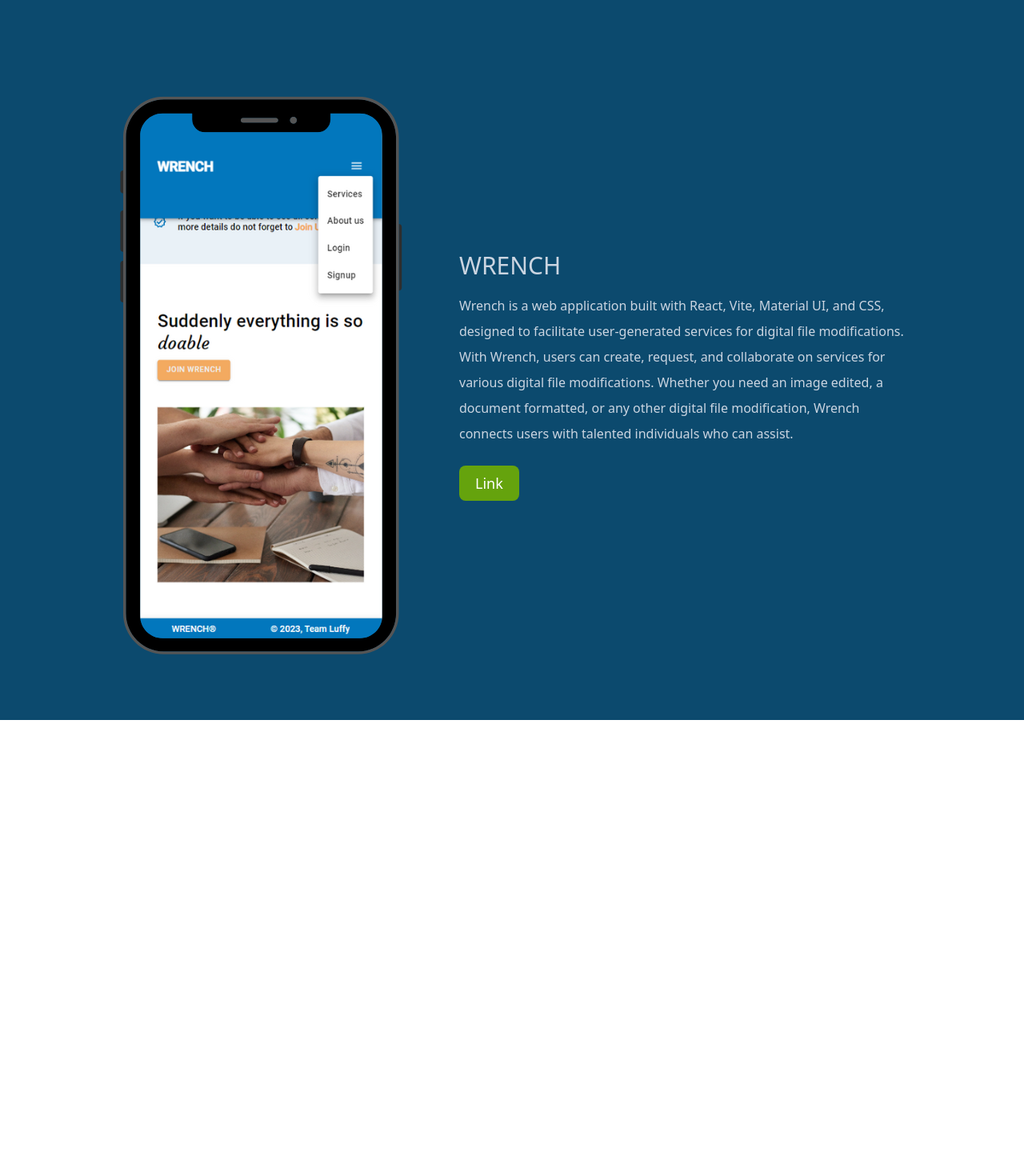
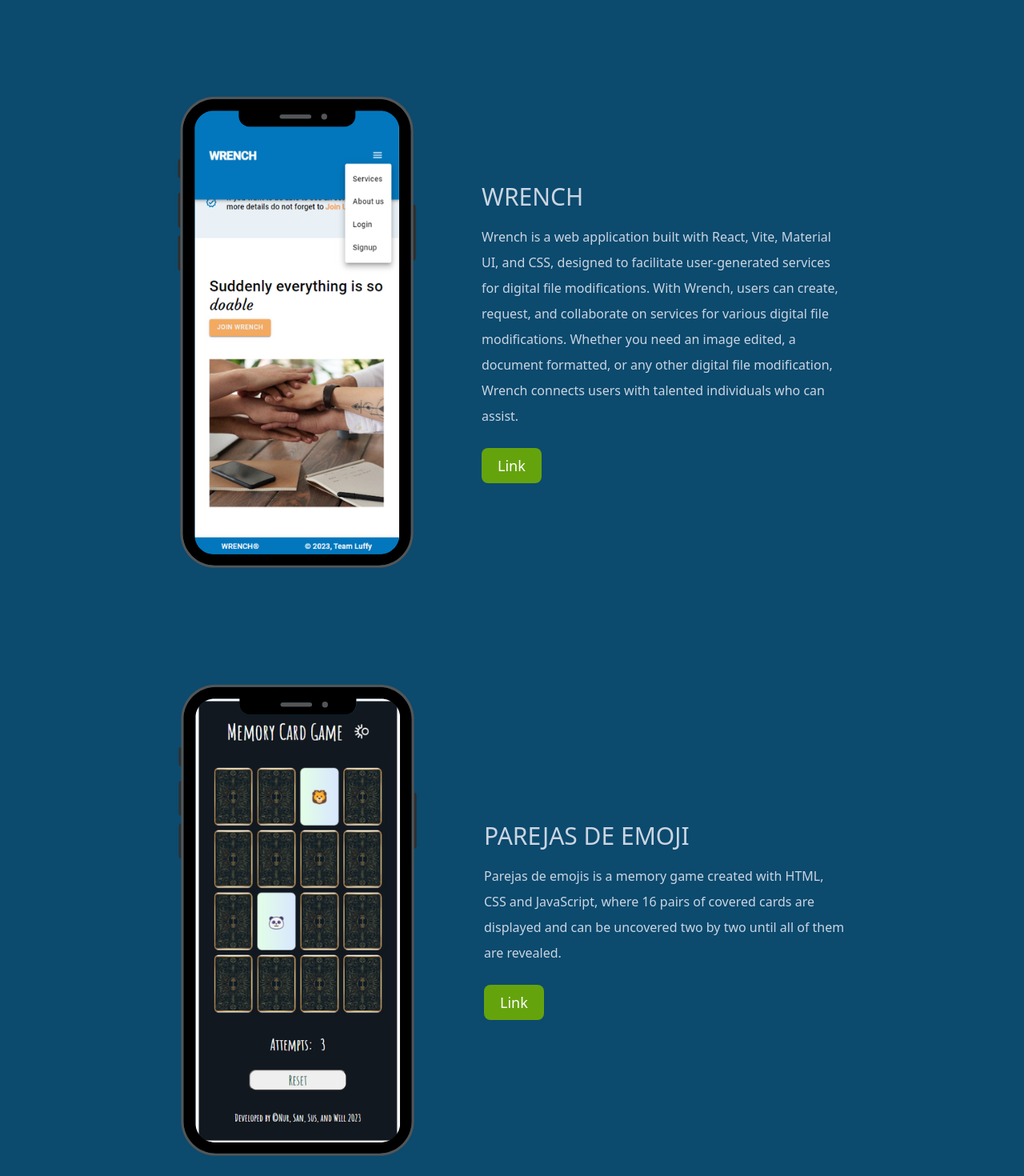
Before and after one commit to Snnip/Portfolio, a React (Vite) app: page /projects in a window 1280 px wide. Shown: the part 380-1850 px from the top of the page at 80% size. Before the commit the page ends 1280 px from the top, so only its background shows below. Built offline with nearby package versions, Linux system fonts and the light colour scheme; what tailwindcss-animated would draw is missing.

Commit message:
Modificando el componente projects

```diff
--- a/src/components/Projects/Projects.jsx
+++ b/src/components/Projects/Projects.jsx
@@ -22,7 +22,7 @@ const Projects = () => {
           </button>
         </Link>
 
-        <h2 className="text-7xl md:text-9xl uppercase text-center mt-20">
+        <h2 className="text-5xl md:text-9xl uppercase text-center mt-20">
           Projects.
         </h2>
 
@@ -31,14 +31,14 @@ const Projects = () => {
         </p>
       </header>
 
-      <div className="flex items-center justify-evenly mt-28">
+      <article className="flex flex-col md:flex-row lg:w-3/4 lg:mx-auto items-center gap-10 md:gap-20 mt-28 ">
         <img
           src="../../public/wrench.png"
-          alt="Imagen del proyecto Wrench"
-          className=""
+          alt="Imagen de captura de pantalla del proyecto Wrench"
+          className="h-80 md:h-96 lg:h-auto"
         />
 
-        <div className="w-1/2">
+        <section className="">
           <h3 className="uppercase text-3xl mb-4 animate-fade-down animate-duration-1">
             Wrench
           </h3>
@@ -59,8 +59,35 @@ const Projects = () => {
               Link
             </a>
           </button>
-        </div>
-      </div>
+        </section>
+      </article>
+
+      <article className="flex flex-col md:flex-row lg:w-3/4 lg:mx-auto items-center gap-10 md:gap-20 mt-28">
+        <img
+          src="../../public/emojis.png"
+          alt="Imagen de captura de pantalla del proyecto Parejas de Emojis"
+          className="h-80 md:h-96 lg:h-auto"
+        />
+
+        <section className="">
+          <h3 className="uppercase text-3xl mb-4 animate-fade-down animate-duration-1">
+            Parejas de Emoji
+          </h3>
+          <p className="leading-loose">
+            Parejas de emojis is a memory game created with HTML, CSS and
+            JavaScript, where 16 pairs of covered cards are displayed and can be
+            uncovered two by two until all of them are revealed.
+          </p>
+          <button className="text-white bg-lime-600 hover:bg-lime-800 focus:outline-none  rounded-lg px-5 py-2 text-center mt-6 text-lg">
+            <a
+              href="https://github.com/AkazaXeros/Parejas-de-Emoji"
+              target="_blank"
+              rel="noopener noreferrer">
+              Link
+            </a>
+          </button>
+        </section>
+      </article>
     </div>
   );
 };
```
Also changed, not shown: public/emojis.png (added), public/wrench.png.
